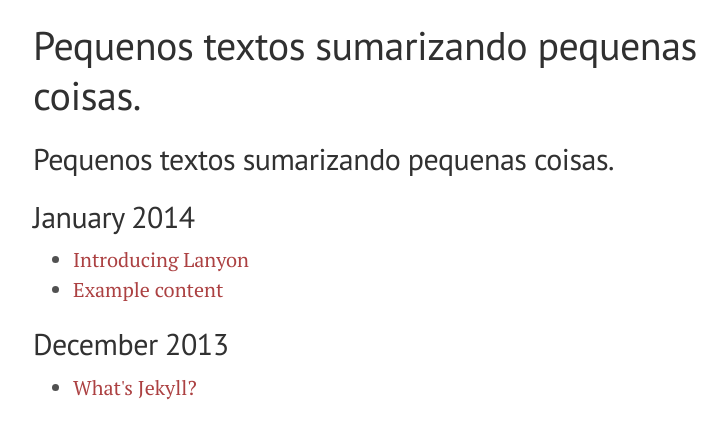
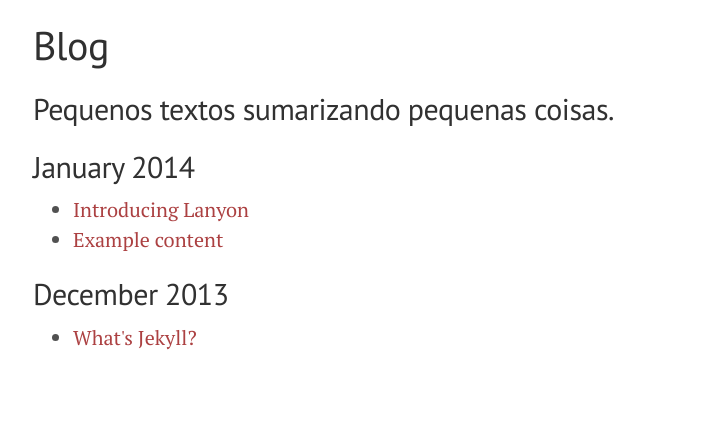
Before and after one commit to flaviovdf/flaviovdf.github.io, a Jekyll site: the page built from blog/index.md, in a window 1280 px wide. Shown: the top 439 px of the page, without its empty margins (247-974 px from the left). Built offline with Jekyll 4.4.1, drawn with Linux system fonts in a browser that asks for light colours; our own code applies the rules of GitHub Pages for plain Markdown files.

Commit message:
Update index.md

```diff
--- a/blog/index.md
+++ b/blog/index.md
@@ -1,5 +1,10 @@
+---
+layout: page
+title: Blog
+permalink: /blog/
+---
+
 ## Pequenos textos sumarizando pequenas coisas.
-
 
 {% assign postsByYearMonth = site.posts | group_by_exp: "post", "post.date | date: '%B %Y'" %}
 {% for yearMonth in postsByYearMonth %}
```
